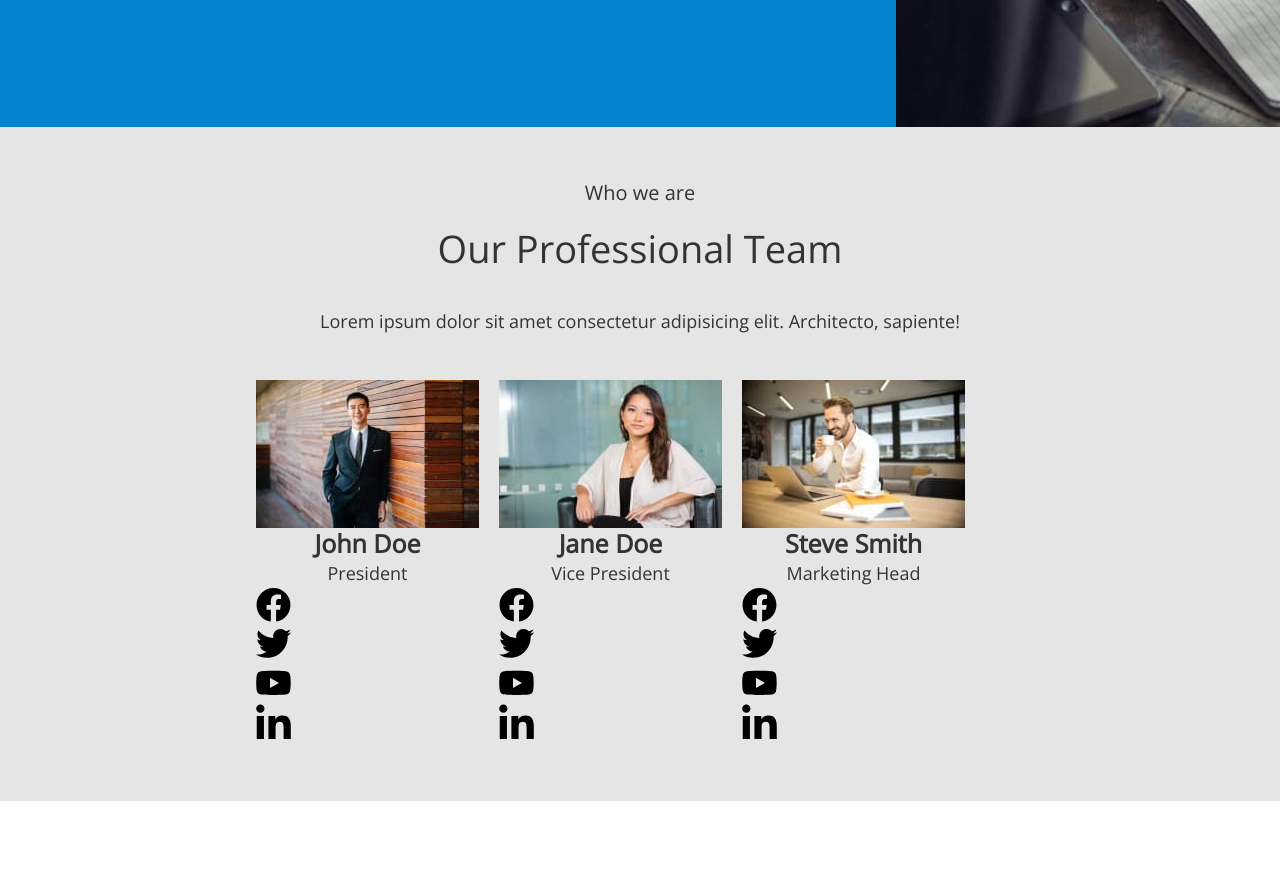
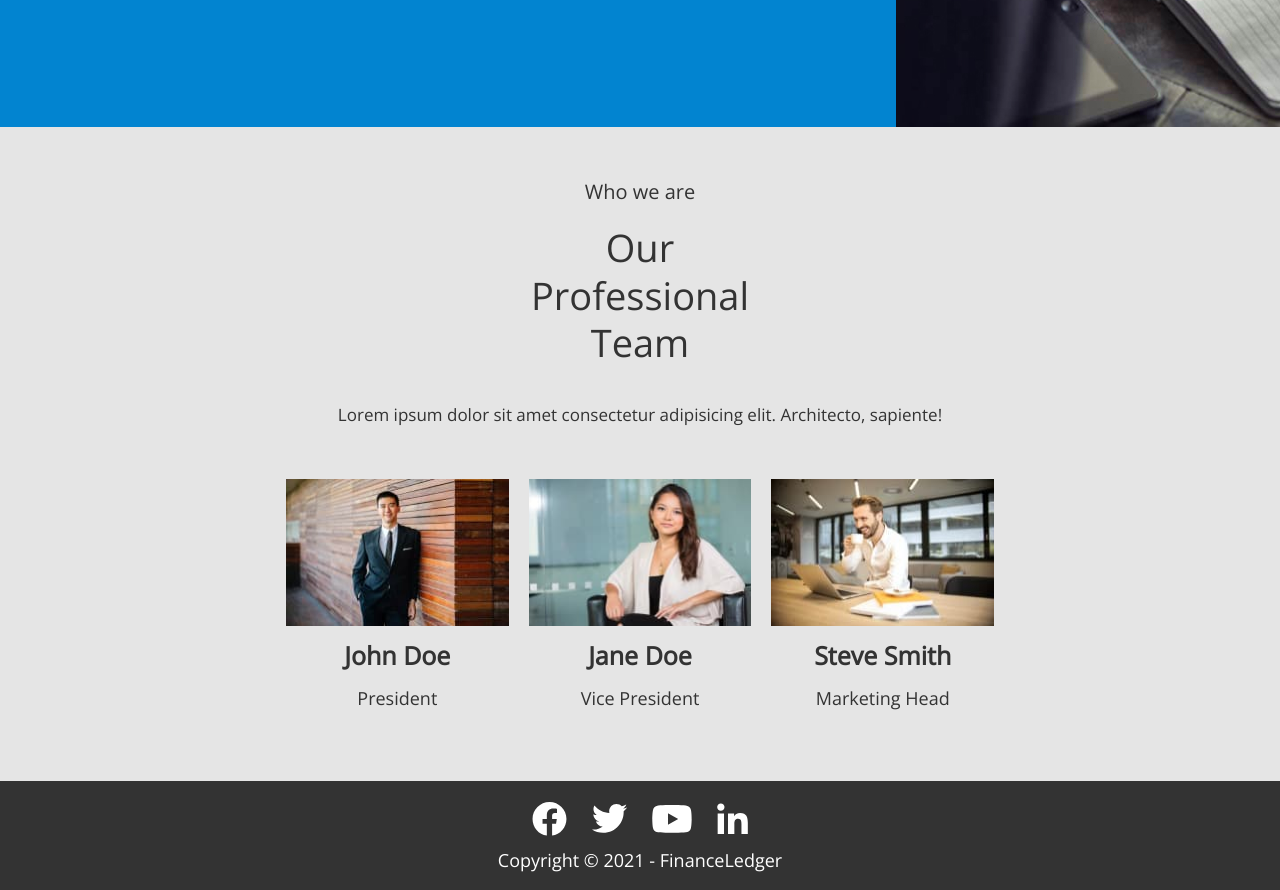
Before and after one commit to Kristuwa/Land, a website built with Parcel: page src/index.html in a window 1280 px wide. Shown: the part 3040-3930 px from the top of the page. Before the commit the page ends 3841 px from the top, so only its background shows below. Built offline with nearby package versions, Linux system fonts and the light colour scheme.

Commit message:
add section footer

```diff
--- a/src/partials/footer.html
+++ b/src/partials/footer.html
@@ -0,0 +1,52 @@
+<footer class="footer">
+  <div class="container">
+    <ul class="footer__socpublic-list socpublic-list list">
+      <li class="footer__socpublic-item">
+        <a
+          href="https://www.facebook.com"
+          class="socpublic__link link"
+          aria-label="Facebook"
+        >
+          <svg class="socpublic__icon" width="35" height="35">
+            <use href="./images/icons.svg#icon-facebook"></use>
+          </svg>
+        </a>
+      </li>
+      <li class="footer__socpublic-item">
+        <a
+          href="https://www.twitter.com"
+          class="socpublic__link link"
+          aria-label="Twitter"
+        >
+          <svg class="socpublic__icon" width="35" height="35">
+            <use href="./images/icons.svg#icon-twitter"></use>
+          </svg>
+        </a>
+      </li>
+
+      <li class="footer__socpublic-item">
+        <a
+          href="https://www.youtube.com"
+          class="socpublic__link link"
+          aria-label="Youtube"
+        >
+          <svg class="socpublic__icon" width="40" height="35">
+            <use href="./images/icons.svg#icon-youtube"></use>
+          </svg>
+        </a>
+      </li>
+      <li class="footer__socpublic-item">
+        <a
+          href="https://www.linkedin.com"
+          class="socpublic__link link"
+          aria-label="Linkedin"
+        >
+          <svg class="socpublic__icon" width="31" height="35">
+            <use href="./images/icons.svg#icon-linkedin"></use>
+          </svg>
+        </a>
+      </li>
+    </ul>
+    <p class="footer__copyright">Copyright &#169; 2021 - FinanceLedger</p>
+  </div>
+</footer>
--- a/src/partials/team.html
+++ b/src/partials/team.html
@@ -51,12 +51,9 @@
               height="186"
             />
           </picture>
-        </div>
-        <h3 class="card__title">John Doe</h3>
-        <p class="card__bottom-text">President</p>
           <div class="card__links">
-          <ul class="socpublic-list list">
-            <li class="socpublic__item">
+            <ul class="socpublic-list team-section__socpublic-list list">
+              <li class="team-section__socpublic-item">
                 <a
                   href="https://www.facebook.com"
                   class="socpublic__link link"
@@ -67,7 +64,7 @@
                   </svg>
                 </a>
               </li>
-            <li class="socpublic__item">
+              <li class="team-section__socpublic-item">
                 <a
                   href="https://www.twitter.com"
                   class="socpublic__link link"
@@ -79,30 +76,33 @@
                 </a>
               </li>
 
-            <li class="socpublic__item">
+              <li class="team-section__socpublic-item">
                 <a
                   href="https://www.youtube.com"
                   class="socpublic__link link"
                   aria-label="Youtube"
                 >
-                <svg class="socpublic__icon" width="35" height="35">
+                  <svg class="socpublic__icon" width="40" height="35">
                     <use href="./images/icons.svg#icon-youtube"></use>
                   </svg>
                 </a>
               </li>
-            <li class="socpublic__item">
+              <li class="team-section__socpublic-item">
                 <a
                   href="https://www.linkedin.com"
                   class="socpublic__link link"
                   aria-label="Linkedin"
                 >
-                <svg class="socpublic__icon" width="35" height="35">
+                  <svg class="socpublic__icon" width="31" height="35">
                     <use href="./images/icons.svg#icon-linkedin"></use>
                   </svg>
                 </a>
               </li>
             </ul>
           </div>
+        </div>
+        <h3 class="card__title">John Doe</h3>
+        <p class="card__bottom-text">President</p>
       </li>
       <li class="card__item">
         <div class="card__thumb">
@@ -147,13 +147,9 @@
               height="186"
             />
           </picture>
-        </div>
-        <h3 class="card__title">Jane Doe</h3>
-        <p class="card__bottom-text">Vice President</p>
-
           <div class="card__links">
-          <ul class="socpublic-list list">
-            <li class="socpublic__item">
+            <ul class="socpublic-list team-section__socpublic-list list">
+              <li class="team-section__socpublic-item">
                 <a
                   href="https://www.facebook.com"
                   class="socpublic__link link"
@@ -164,7 +160,7 @@
                   </svg>
                 </a>
               </li>
-            <li class="socpublic__item">
+              <li class="team-section__socpublic-item">
                 <a
                   href="https://www.twitter.com"
                   class="socpublic__link link"
@@ -176,30 +172,33 @@
                 </a>
               </li>
 
-            <li class="socpublic__item">
+              <li class="team-section__socpublic-item">
                 <a
                   href="https://www.youtube.com"
                   class="socpublic__link link"
                   aria-label="Youtube"
                 >
-                <svg class="socpublic__icon" width="35" height="35">
+                  <svg class="socpublic__icon" width="40" height="35">
                     <use href="./images/icons.svg#icon-youtube"></use>
                   </svg>
                 </a>
               </li>
-            <li class="socpublic__item">
+              <li class="team-section__socpublic-item">
                 <a
                   href="https://www.linkedin.com"
                   class="socpublic__link link"
                   aria-label="Linkedin"
                 >
-                <svg class="socpublic__icon" width="35" height="35">
+                  <svg class="socpublic__icon" width="31" height="35">
                     <use href="./images/icons.svg#icon-linkedin"></use>
                   </svg>
                 </a>
               </li>
             </ul>
           </div>
+        </div>
+        <h3 class="card__title">Jane Doe</h3>
+        <p class="card__bottom-text">Vice President</p>
       </li>
       <li class="card__item">
         <div class="card__thumb">
@@ -244,13 +243,9 @@
               height="186"
             />
           </picture>
-        </div>
-
-        <h3 class="card__title">Steve Smith</h3>
-        <p class="card__bottom-text">Marketing Head</p>
           <div class="card__links">
-          <ul class="socpublic-list list">
-            <li class="socpublic__item">
+            <ul class="socpublic-list team-section__socpublic-list list">
+              <li class="team-section__socpublic-item">
                 <a
                   href="https://www.facebook.com"
                   class="socpublic__link link"
@@ -261,7 +256,7 @@
                   </svg>
                 </a>
               </li>
-            <li class="socpublic__item">
+              <li class="team-section__socpublic-item">
                 <a
                   href="https://www.twitter.com"
                   class="socpublic__link link"
@@ -273,30 +268,34 @@
                 </a>
               </li>
 
-            <li class="socpublic__item">
+              <li class="team-section__socpublic-item">
                 <a
                   href="https://www.youtube.com"
                   class="socpublic__link link"
                   aria-label="Youtube"
                 >
-                <svg class="socpublic__icon" width="35" height="35">
+                  <svg class="socpublic__icon" width="40" height="35">
                     <use href="./images/icons.svg#icon-youtube"></use>
                   </svg>
                 </a>
               </li>
-            <li class="socpublic__item">
+              <li class="team-section__socpublic-item">
                 <a
                   href="https://www.linkedin.com"
                   class="socpublic__link link"
                   aria-label="Linkedin"
                 >
-                <svg class="socpublic__icon" width="35" height="35">
+                  <svg class="socpublic__icon" width="31" height="35">
                     <use href="./images/icons.svg#icon-linkedin"></use>
                   </svg>
                 </a>
               </li>
             </ul>
           </div>
+        </div>
+
+        <h3 class="card__title">Steve Smith</h3>
+        <p class="card__bottom-text">Marketing Head</p>
       </li>
     </ul>
   </div>
--- a/src/sass/components/_footer.scss
+++ b/src/sass/components/_footer.scss
@@ -0,0 +1,33 @@
+.footer {
+  padding-top: 20px;
+  padding-bottom: 20px;
+  background-color: var(--primary-text-color);
+
+  @include tablet {
+    padding-bottom: 16px;
+  }
+}
+
+.footer__socpublic-list {
+  margin-bottom: 9px;
+
+  @include tablet {
+    margin-bottom: 10px;
+  }
+}
+
+.footer__socpublic-item + .footer__socpublic-item {
+  margin-left: 25px;
+}
+
+.footer__copyright {
+  font-size: 16px;
+  line-height: 1.6;
+  color: var(--secondary-text-color);
+  text-align: center;
+
+  @include tablet {
+    font-size: 18px;
+    line-height: 1.56;
+  }
+}
--- a/src/sass/components/_team.scss
+++ b/src/sass/components/_team.scss
@@ -1,9 +1,27 @@
 .team-section {
+  min-width: 320px;
   background-color: #e5e5e5;
+  padding-top: 50px;
+  padding-bottom: 50px;
+
+  .container {
+    padding-right: 20px;
+    padding-left: 20px;
+
+    @include tablet {
+      padding-right: 30px;
+      padding-left: 30px;
+    }
+  }
+
+  @include tablet {
+    padding-top: 48px;
+    padding-bottom: 59px;
+  }
+
+  @include desktop {
     padding-top: 49px;
-  padding-right: 30px;
-  padding-bottom: 59px;
-  padding-left: 30px;
+  }
 }
 
 .team-section__top-text {
@@ -11,24 +29,46 @@
   line-height: 1.65;
   text-align: center;
   color: #333333;
+  margin-bottom: 15px;
+
+  @include tablet {
     margin-bottom: 16px;
+  }
 }
 
 .team-section__title {
+  margin-left: auto;
+  margin-right: auto;
+  width: 220px;
   font-weight: 300;
   font-size: 38px;
   line-height: 1.26;
   text-align: center;
   color: #333333;
+  margin-bottom: 35px;
+
+  @include tablet {
     margin-bottom: 34px;
+  }
 }
 
 .team-section__bottom-text {
-  font-size: 18px;
-  line-height: 1.56;
+  font-size: 16px;
+  line-height: 1.6;
   text-align: center;
   color: #333333;
+  margin-bottom: 37px;
+
+  @include tablet {
+    font-size: 17px;
+    line-height: 1.66;
+    margin-bottom: 49px;
+  }
+
+  @include desktop {
+    font-size: 18px;
     margin-bottom: 45px;
+  }
 }
 
 .card__list {
@@ -38,22 +78,114 @@
 }
 
 .card__item:not(:last-child) {
+  margin-bottom: 10px;
+
+  @include tablet {
     margin-right: 20px;
+  }
 }
 
 .card__title {
+  font-size: 23px;
+  line-height: 1.25;
+  text-align: center;
+  color: #333333;
+  margin-bottom: 11px;
+
+  @include tablet {
     font-size: 25px;
     line-height: 1.27;
-  text-align: center;
-  color: #333333;
+    margin-bottom: 12px;
+  }
 }
 
 .card__bottom-text {
   font-family: 'Open Sans';
   font-style: normal;
   font-weight: 400;
+  font-size: 16px;
+  line-height: 1.6;
+  text-align: center;
+  color: #333333;
+
+  @include tablet {
     font-size: 18px;
     line-height: 1.56;
+  }
+}
+
+.card__thumb {
+  position: relative;
+  margin-bottom: 14px;
+
+  @include desktop {
+    margin-bottom: 13px;
+  }
+}
+
+.card__links {
+  position: absolute;
+  left: 0;
+  top: 0;
+  padding: 15px 15px;
+  width: 100%;
+  height: 100%;
+  opacity: 0;
+  transition: transform var(--time) var(--function-animate),
+    opacity var(--time) var(--function-animate);
+
+  background: linear-gradient(0deg, rgba(0, 0, 0, 0.6), rgba(0, 0, 0, 0.6));
+  box-shadow: 2px 2px 12px 2px rgba(0, 0, 0, 0.4);
+  border-radius: 0px;
+  transform: translateY(100%);
+}
+
+.card__item:hover .card__links,
+.card__item:focus .card__links {
+  transform: translateY(0);
+  opacity: 1;
+}
+
+.team-section__socpublic-list {
+  padding-left: 23px;
+  padding-right: 23px;
+  padding-top: 57px;
+  padding-bottom: 56px;
+
+  @include tablet {
+    padding-left: 0;
+    padding-right: 0;
+    padding-top: 35px;
+    padding-bottom: 30px;
+  }
+
+  @include desktop {
+    padding-left: 102px;
+    padding-right: 110px;
+    padding-top: 130px;
+    padding-bottom: 121px;
+  }
+}
+
+.socpublic-list {
+  display: flex;
+  justify-content: center;
   text-align: center;
-  color: #333333;
 }
+
+.socpublic__link {
+  color: var(--secondary-text-color);
+}
+
+.team-section__socpublic-item + .team-section__socpublic-item {
+  margin-left: 15px;
+
+  @include desktop {
+    margin-left: 25px;
+  }
+}
+
+.socpublic__icon {
+  fill: currentColor;
+  display: block;
+}
```
Also changed, not shown: src/index.html (+2 -2 lines). Lines whose indentation alone changed are shown as unchanged.
